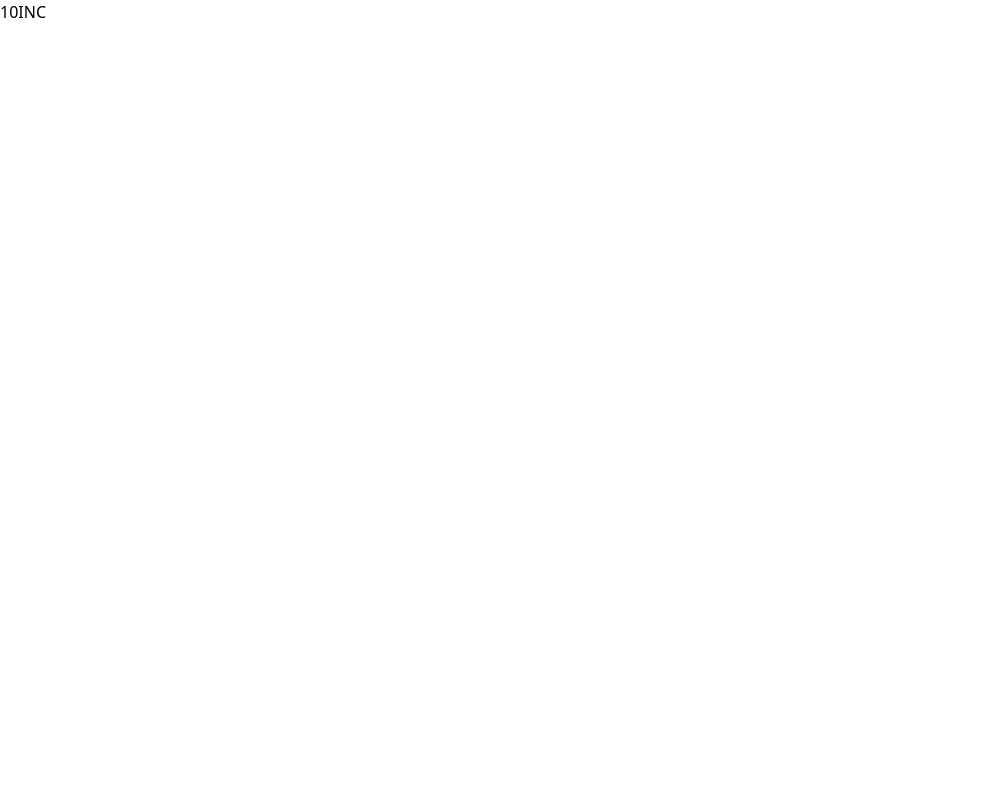
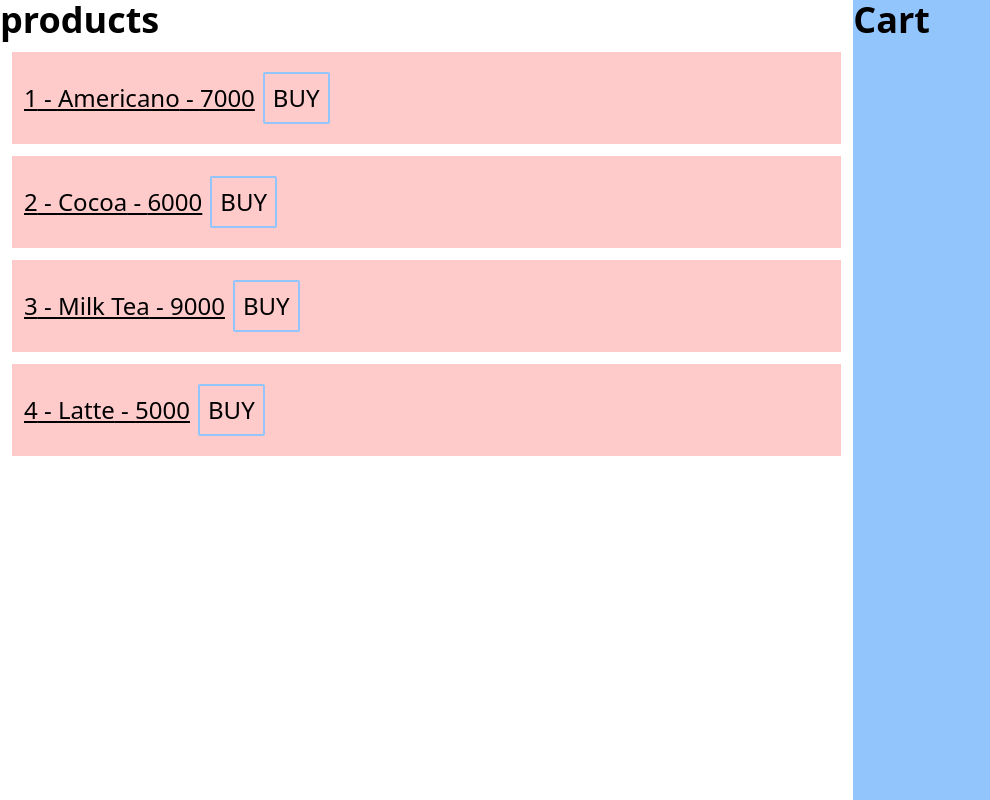
Before and after one commit to songsujung/r01, a React (Create React App) app: page / in a window 1280 px wide. Shown: the whole page, without its empty margins (0-990 px from the left). Built offline with nearby package versions, Linux system fonts and the light colour scheme.

Commit message:
0628 Kiosk step1

```diff
--- a/src/App.js
+++ b/src/App.js
@@ -1,11 +1,12 @@
 import Counter from "./components/Counter";
 import Counter2 from "./components/Counter2";
+import Kiosk from "./components/Kiosk";
 
 
 function App() {
   return (
     <div>
-      <Counter2></Counter2>
+      <Kiosk></Kiosk>
     </div>
 
   );
--- /dev/null
+++ b/src/components/Kiosk.js
@@ -0,0 +1,39 @@
+
+const products = [
+    {pno: 1, pname:'Americano', price: 7000},
+    {pno: 2, pname: 'Cocoa', price: 6000},
+    {pno: 3, pname:'Milk Tea', price: 9000},
+    {pno: 4, pname:'Latte', price: 5000}
+]
+
+const Kiosk = () => {
+
+    const handleClickBuy = (product) => {
+        console.log(product)
+    }
+
+    return (
+        <div className="w-full h-[100vh] bg-blue-300 flex">
+            <div className="w-2/3 bg-white">
+               <div className="text-4xl font-extrabold">products</div>
+
+               <ul>
+                {products.map( p =>
+                    <li
+                    key = {p.pno}
+                    className="text-2xl underline m-3 p-3 bg-red-200"
+                    onClick={() => {handleClickBuy(p)}}
+                    >
+                        {p.pno} - {p.pname} - {p.price}
+                        <button className="border-2 m-2 p-2 rounded-sm border-blue-300">BUY</button>
+                    </li>)}
+               </ul>
+            </div>
+            <div className="w-1/3">
+                <div className="text-4xl font-extrabold">Cart</div>
+            </div>
+        </div>
+     );
+}
+
+export default Kiosk;
```
